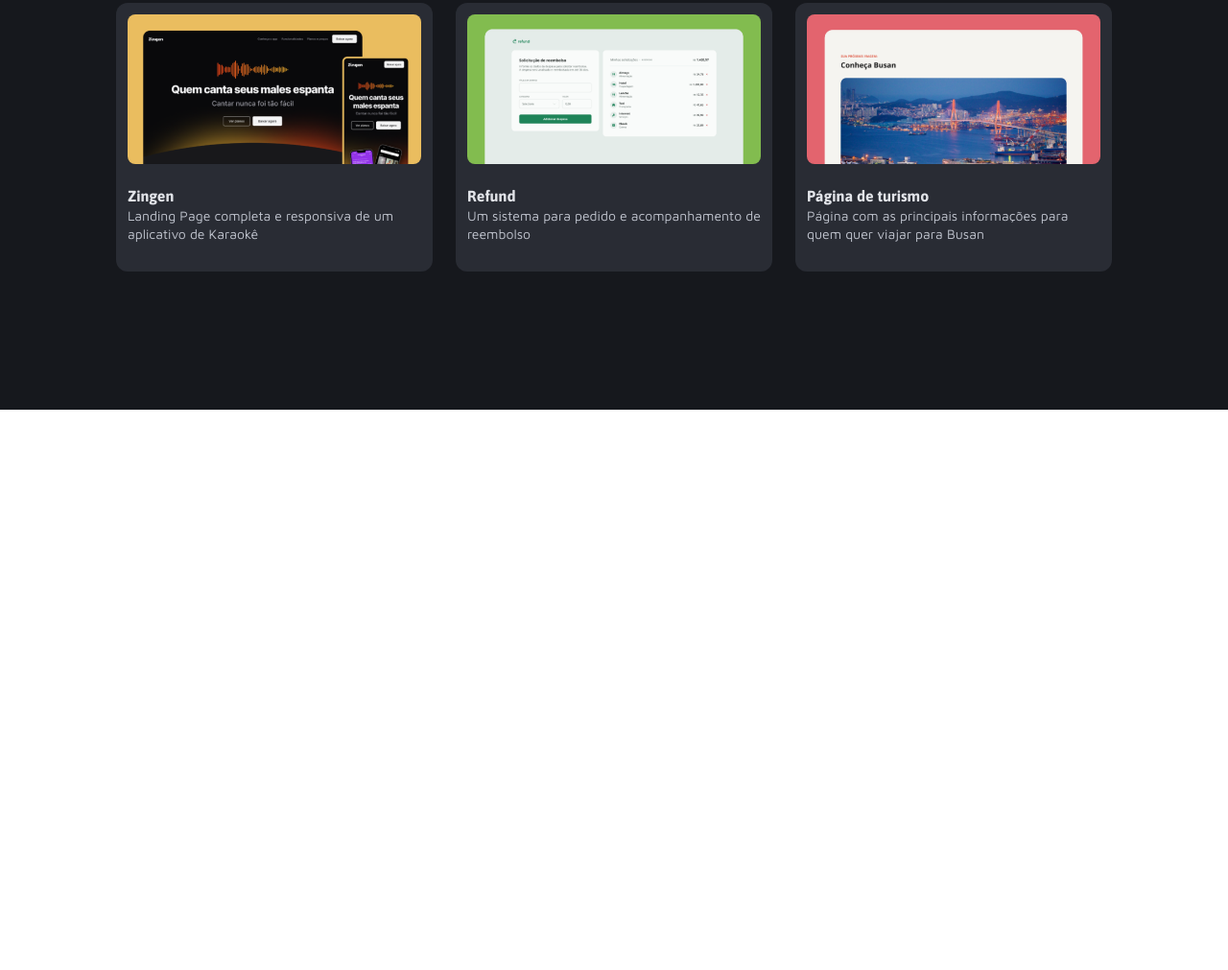
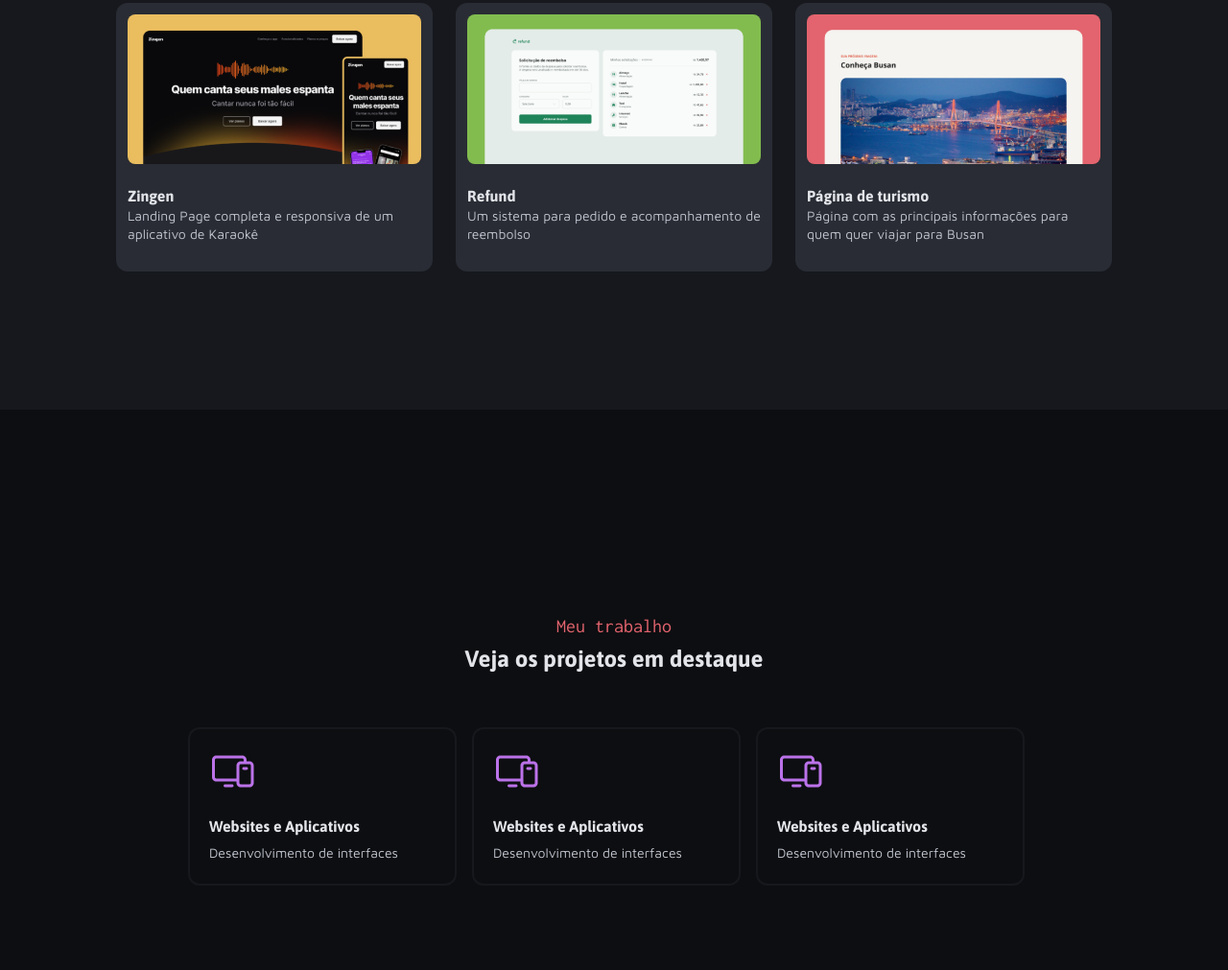
Before and after one commit to Dev-HideyukiTakahashi/portfolio-dev-rocketseat, a plain HTML site: page index.html in a window 1280 px wide. Shown: the part 1294-2305 px from the top of the page at 96% size. Before the commit the page ends 1721 px from the top, so only its background shows below. Drawn offline with Linux system fonts and the light colour scheme.

Commit message:
feat: services

```diff
--- a/index.html
+++ b/index.html
@@ -56,7 +56,7 @@
     </section>
 
     <section class="projects">
-      <div class="projects-header">
+      <div class="section-header">
         <strong>Meu trabalho</strong>
         <h2>Veja os projetos em destaque</h2>
       </div>
@@ -123,5 +123,38 @@
         </li>
       </ul>
     </section>
+
+    <section class="services">
+      <div class="section-header">
+        <strong>Meu trabalho</strong>
+        <h2>Veja os projetos em destaque</h2>
+      </div>
+
+      <div class="services-cards">
+        <div>
+          <img src="/assets/icon/Devices.svg" alt="" />
+          <div class="services-info">
+            <h2>Websites e Aplicativos</h2>
+            <p>Desenvolvimento de interfaces</p>
+          </div>
+        </div>
+
+        <div>
+          <img src="/assets/icon/Devices.svg" alt="" />
+          <div class="services-info">
+            <h2>Websites e Aplicativos</h2>
+            <p>Desenvolvimento de interfaces</p>
+          </div>
+        </div>
+
+        <div>
+          <img src="/assets/icon/Devices.svg" alt="" />
+          <div class="services-info">
+            <h2>Websites e Aplicativos</h2>
+            <p>Desenvolvimento de interfaces</p>
+          </div>
+        </div>
+      </div>
+    </section>
   </body>
 </html>
--- a/styles/global.css
+++ b/styles/global.css
@@ -49,3 +49,23 @@ a {
   text-decoration: none;
   color: inherit;
 }
+
+.section-header {
+  margin-top: 126px;
+  display: flex;
+  flex-direction: column;
+  gap: 8px;
+  margin-bottom: 56px;
+
+  align-items: center;
+
+  strong {
+    font: var(--subtitle);
+    color: var(--red);
+  }
+
+  h2 {
+    font: var(--title-md);
+    color: var(--gray-100);
+  }
+}
--- a/styles/index.css
+++ b/styles/index.css
@@ -1,3 +1,4 @@
 @import url(global.css);
 @import url(intro.css);
 @import url(projects.css);
+@import url(services.css);
--- a/styles/projects.css
+++ b/styles/projects.css
@@ -5,26 +5,6 @@
   flex-direction: column;
 
   align-items: center;
-}
-
-.projects-header {
-  margin-top: 126px;
-  display: flex;
-  flex-direction: column;
-  gap: 8px;
-  margin-bottom: 56px;
-
-  align-items: center;
-
-  strong {
-    font: var(--subtitle);
-    color: var(--red);
-  }
-
-  h2 {
-    font: var(--title-md);
-    color: var(--gray-100);
-  }
 }
 
 .projects-cards {
--- /dev/null
+++ b/styles/services.css
@@ -0,0 +1,34 @@
+.services {
+  background-color: var(--gray-600);
+  padding: 88px;
+  display: grid;
+  justify-content: center;
+}
+
+.services-cards {
+  display: grid;
+  grid-template-columns: 1fr 1fr 1fr;
+  width: 888px;
+
+  > div {
+    border: 2px solid var(--gray-500);
+    border-radius: 12px;
+    width: 280px;
+    height: 165px;
+    padding: 20px;
+  }
+}
+
+.services-info {
+  margin-top: 20px;
+  h2 {
+    color: var(--gray-100);
+    font: var(--title-sm);
+    margin-bottom: 8px;
+  }
+
+  p {
+    color: var(--gray-200);
+    font: var(--text-sm);
+  }
+}
```
Also changed, not shown: assets/icon/Devices.svg (added), assets/icon/HardDrives.svg (added), assets/icon/Infinity.svg (added).
